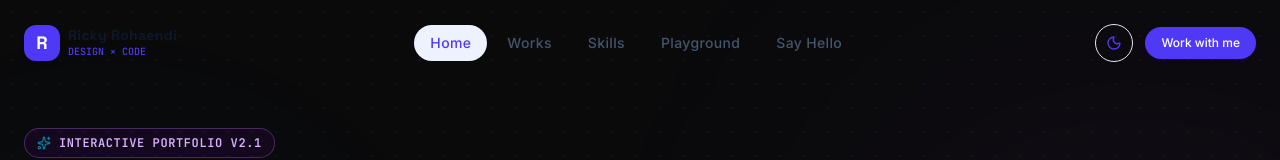
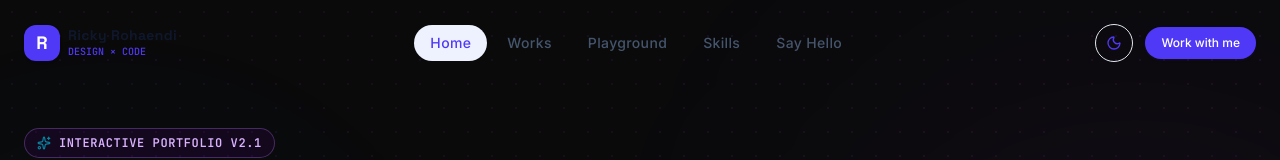
Before and after one commit to rickyrohaendi12/ricky-rohaendi-portfolio, a React (Vite) app: page / in a window 1280 px wide. Shown: the top 160 px of the page. Built offline with nearby package versions, Linux system fonts and the light colour scheme.

Commit message:
Update Navbar.tsx

```diff
--- a/src/components/Navbar.tsx
+++ b/src/components/Navbar.tsx
@@ -16,8 +16,8 @@ export default function Navbar({ activeSection, onNavigate }: NavbarProps) {
   const navItems = [
     { id: "hero", label: "Home" },
     { id: "projects", label: "Works" },
+    { id: "sandbox", label: "Playground" },
     { id: "skills", label: "Skills" },
-    { id: "sandbox", label: "Playground" },
     { id: "contact", label: "Say Hello" },
   ];
 
```
